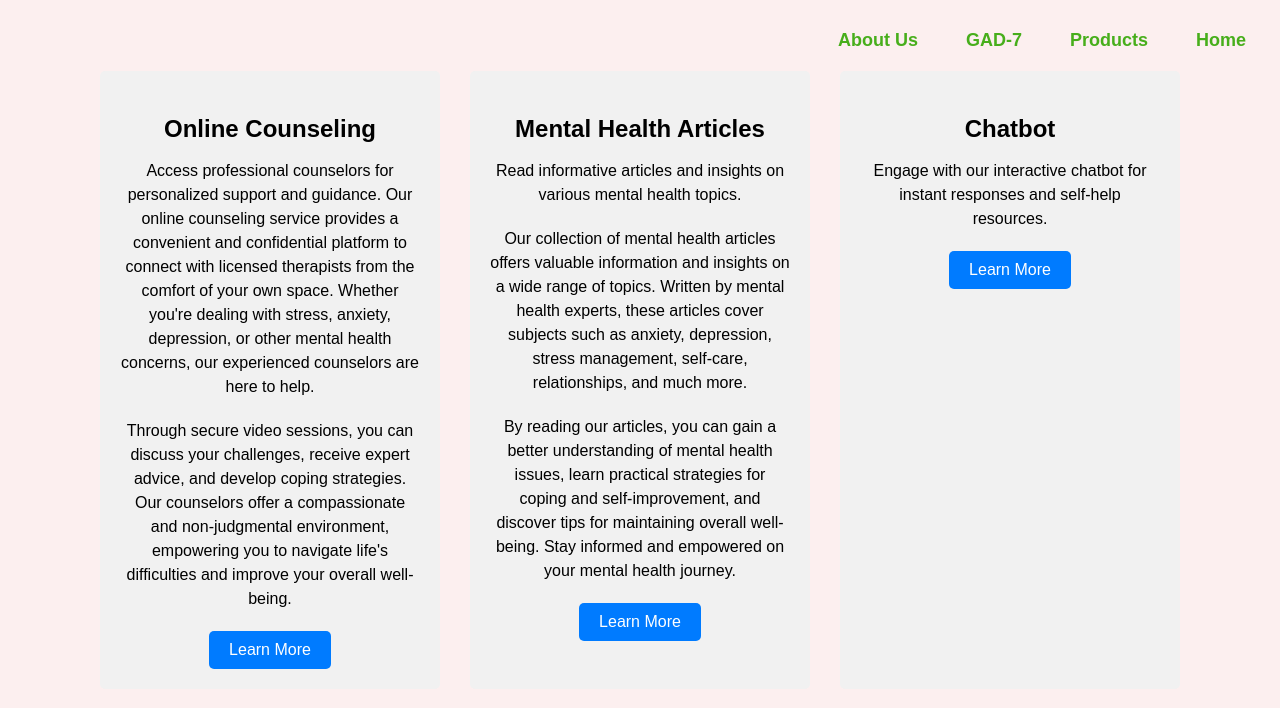
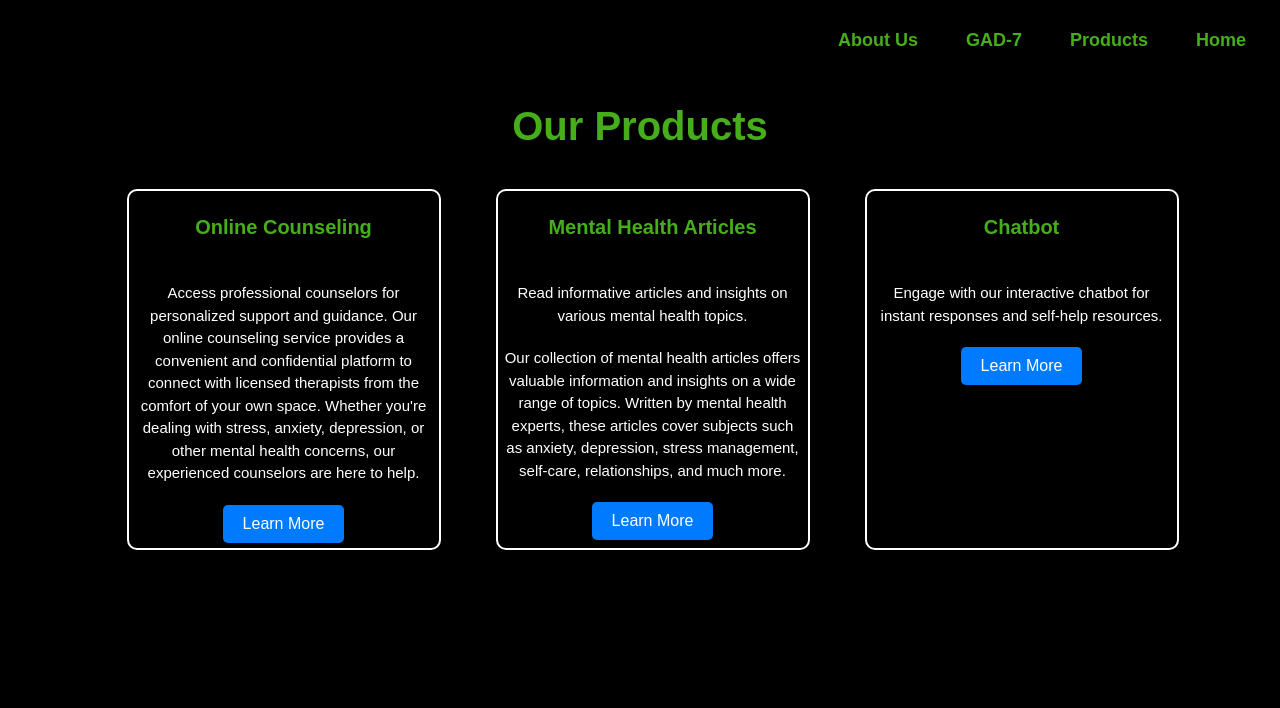
Before and after one commit to gauravpore/flask-bot, a Flask app: page /products in a window 1280 px wide. Shown: the top 708 px of the page. Run offline with Flask 3, Linux system fonts and the light colour scheme.

Commit message:
Updated Frontend Files

```diff
--- a/static/styles/products.css
+++ b/static/styles/products.css
@@ -1,7 +1,7 @@
 body {
   margin: 10px;
   padding: 0;
-  background-color: #fcefef;
+  background-color: #000000;
   background-repeat: repeat;
   font-family: Apercu, sans-serif;
 }
@@ -31,7 +31,17 @@ body {
   font-weight: bold;
 }
 
+.product-title {
+  justify-content: center;
+}
+
+.product-title h1 {
+  color: rgb(71, 174, 27);
+  text-align: center;
+  font-size: 40px;
+}
 .products-section {
+  margin-top: 40px;
   display: flex;
   flex-wrap: wrap;
   justify-content: center;
@@ -40,21 +50,25 @@ body {
 
 .product {
   width: 300px;
-  padding: 20px;
-  background-color: #f1f1f1;
-  border-radius: 5px;
+  padding: 5px;
+  background-color: #000000;
+  border: #fff 2px solid;
+  border-radius: 10px;
   text-align: center;
+  margin-left: 25px;
 }
 
 .product h3 {
-  font-size: 24px;
+  font-size: 20px;
   margin-bottom: 10px;
+  color: rgb(71, 174, 27);
 }
 
 .product p {
-  font-size: 16px;
+  font-size: 15px;
   line-height: 1.5;
   margin-bottom: 20px;
+  color: #fff;
 }
 
 .btn {
@@ -68,5 +82,5 @@ body {
 }
 
 .btn:hover {
-  background-color: #0056b3;
+  background-color: rgb(71, 174, 27);
 }
--- a/templates/products.html
+++ b/templates/products.html
@@ -2,7 +2,11 @@
 <html>
   <head>
     <title>demo!</title>
-    <link href="{{ url_for('static',filename='styles/products.css') }}" rel="stylesheet" type="text/css" />
+    <link
+      href="{{ url_for('static',filename='styles/products.css') }}"
+      rel="stylesheet"
+      type="text/css"
+    />
   </head>
   <body>
     <div class="navbar">
@@ -11,9 +15,13 @@
       <a class="active" href="gad-form">GAD-7</a>
       <a class="active" href="about">About Us</a>
     </div>
+    <section class="product-title">
+      <h1>Our Products</h1>
+    </section>
     <section class="products-section">
       <div class="product">
         <h3>Online Counseling</h3>
+        <br />
         <p>
           Access professional counselors for personalized support and guidance.
           Our online counseling service provides a convenient and confidential
@@ -22,16 +30,12 @@
           other mental health concerns, our experienced counselors are here to
           help.
         </p>
-        <p>
-          Through secure video sessions, you can discuss your challenges,
-          receive expert advice, and develop coping strategies. Our counselors
-          offer a compassionate and non-judgmental environment, empowering you
-          to navigate life's difficulties and improve your overall well-being.
-        </p>
+
         <a href="online-counseling.html" class="btn">Learn More</a>
       </div>
       <div class="product">
         <h3>Mental Health Articles</h3>
+        <br />
         <p>
           Read informative articles and insights on various mental health
           topics.
@@ -42,16 +46,11 @@
           experts, these articles cover subjects such as anxiety, depression,
           stress management, self-care, relationships, and much more.
         </p>
-        <p>
-          By reading our articles, you can gain a better understanding of mental
-          health issues, learn practical strategies for coping and
-          self-improvement, and discover tips for maintaining overall
-          well-being. Stay informed and empowered on your mental health journey.
-        </p>
         <a href="mental-health-articles.html" class="btn">Learn More</a>
       </div>
       <div class="product">
         <h3>Chatbot</h3>
+        <br />
         <p>
           Engage with our interactive chatbot for instant responses and
           self-help resources.
```
Also changed, not shown: static/styles/about.css (+32 -7 lines), static/styles/submit.css (+8 -1 lines), templates/about.html (+16 -6 lines), templates/home.html (+0 -33 lines), static/styles/1.png (added).
